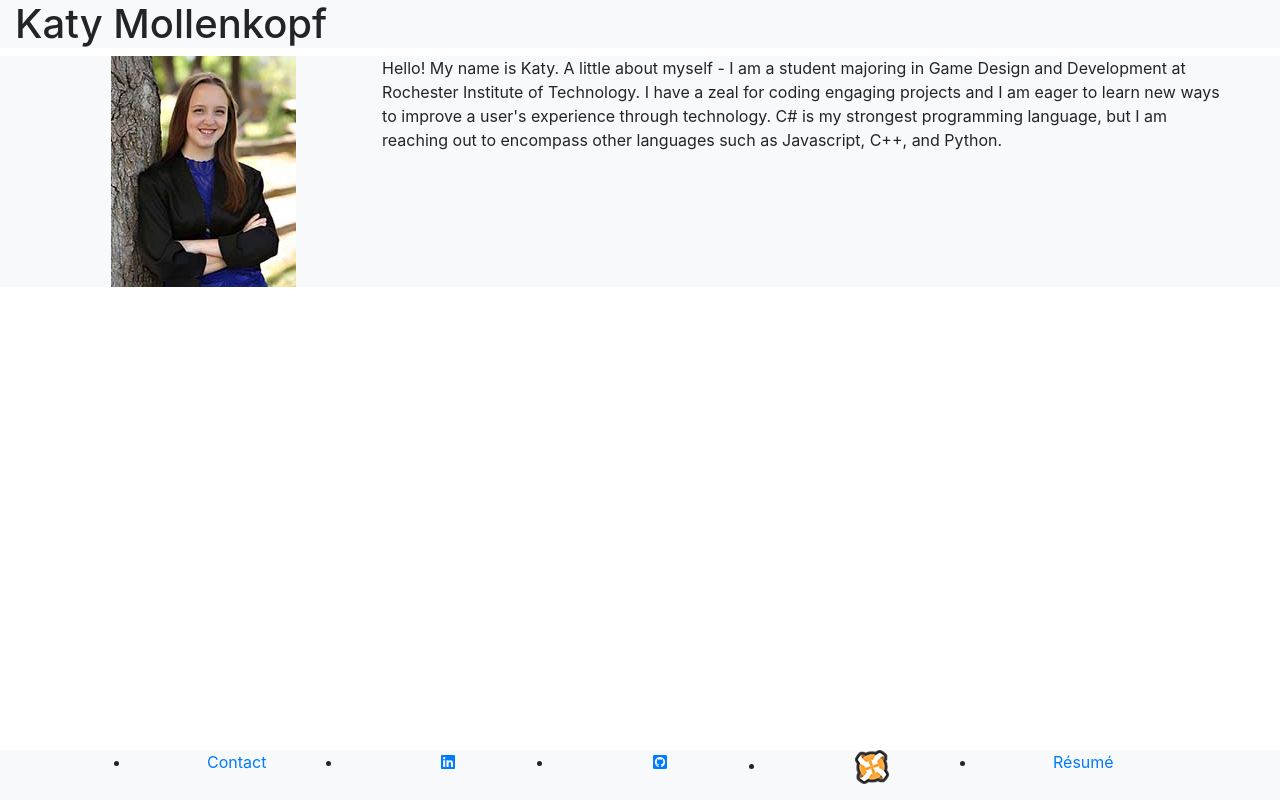
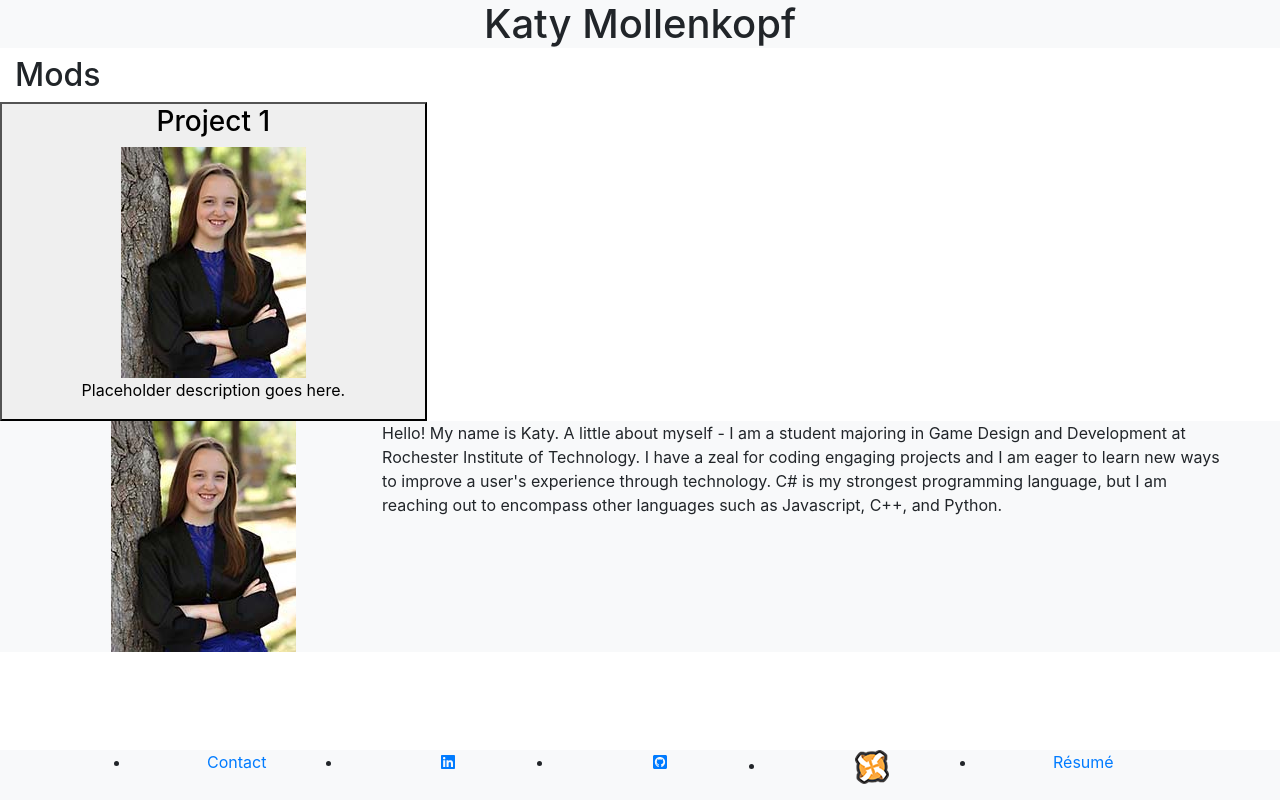
Before and after one commit to Katy-M/portfolio, a React (Create React App) app: page / in a window 1280 px wide. Built offline with nearby package versions, Linux system fonts and the light colour scheme.

Commit message:
Start implementing modal

```diff
--- a/src/App.js
+++ b/src/App.js
@@ -2,11 +2,13 @@ import React from 'react';
 import Heading from './components/Heading'
 import AboutBar from './components/AboutBar'
 import Footer from './components/Footer'
+import Projbar from './components/Projbar';
 
 export default function App() {
   return (
     <React.Fragment>
       <Heading title='Katy Mollenkopf' />
+      <Projbar title="Mods"/>
       <AboutBar />
       <Footer />
     </React.Fragment>
--- a/src/components/AboutBar.js
+++ b/src/components/AboutBar.js
@@ -1,5 +1,5 @@
 import React from 'react';
-import aboutText from '../static/text'
+import aboutText from '../static/data'
 
 export default function AboutBar(){
     return(
--- a/src/components/Heading.js
+++ b/src/components/Heading.js
@@ -2,7 +2,7 @@ import React from 'react';
 
 export default function Heading(props){
     return(
-        <div className="container-fluid bg-light">
+        <div className="container-fluid bg-light text-center">
             <h1>{props.title}</h1>
         </div>
     )
--- /dev/null
+++ b/src/components/Popup.js
@@ -0,0 +1,9 @@
+import React from 'react';
+import { useState } from 'react'
+
+export default function Popup(props){
+    return(
+        <div className="bg-dark modal-content container">
+        </div>
+    )
+}
--- a/src/components/Projbar.js
+++ b/src/components/Projbar.js
@@ -0,0 +1,17 @@
+import React from 'react'
+import Project from './Project'
+
+export default function Projbar(props){
+    return(
+        <div className="container-fluid">
+            <h2>{props.title}</h2>
+            <div className = "row">
+                <Project
+                    title="Project 1"
+                    img={require("../static/avatar.jpg")}
+                    shortDesc="Placeholder description goes here."
+                />
+            </div>
+        </div>
+    )
+}
--- /dev/null
+++ b/src/components/Project.js
@@ -0,0 +1,26 @@
+import React from 'react'
+import { useState } from 'react'
+import Popup from './Popup'
+
+export default function Project(props){
+    const [displayPopup, setDisplayPopup] = useState(false)
+    if(displayPopup){
+        return(
+            <div className="modal" role="dialog">
+                <Popup modal-dialog></Popup>
+            </div>
+        )
+    }
+    else{
+        return(
+            <button
+                data-toggle="modual"
+                className="col-lg-4 justify-content-center text-center"
+                onClick={(()=>setDisplayPopup(true))}>
+                    <h3>{props.title}</h3>
+                    <img src={props.img} alt="Project"></img>
+                    <p>{props.shortDesc}</p>
+            </button>
+        )
+    }
+}
```
Also changed, not shown: src/static/data.js (renamed from src/static/text.js).
